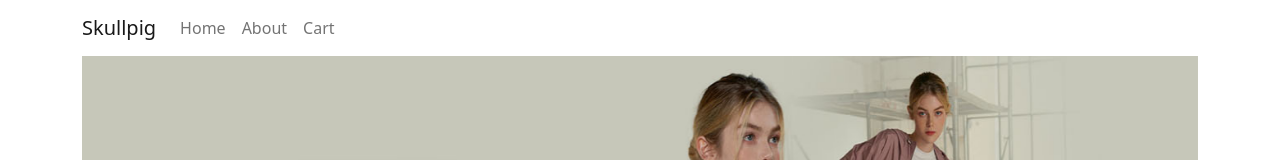
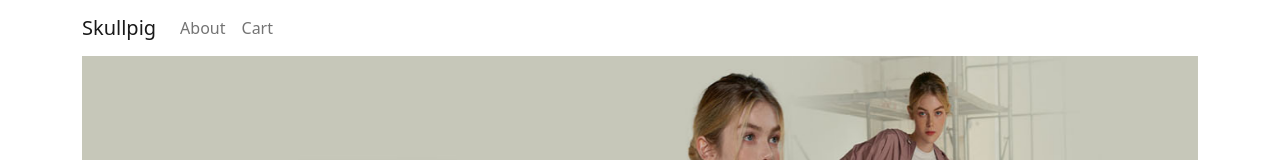
Before and after one commit to hyewonkim1/react-project, a React (Create React App) app: page / in a window 1280 px wide. Shown: the top 160 px of the page. Built offline with nearby package versions, Linux system fonts and the light colour scheme.

Commit message:
react ver5

```diff
--- a/src/App.js
+++ b/src/App.js
@@ -47,7 +47,6 @@ function App() {
         <Container>
           <Navbar.Brand style={{cursor:'pointer'}} onClick={()=>{navigate('/')}}>Skullpig</Navbar.Brand>
           <Nav className="me-auto">
-            <Nav.Link onClick={()=>{navigate('/')}}>Home</Nav.Link>
             <Nav.Link onClick={()=>{navigate('/about')}}>About</Nav.Link>
             <Nav.Link onClick={()=>{navigate('/cart')}}>Cart</Nav.Link>
           </Nav>
--- a/src/pages/newData.js
+++ b/src/pages/newData.js
@@ -173,7 +173,7 @@ const newData = [
     image: process.env.PUBLIC_URL+'/images/new_08.png',
     color:'',
     review: '리뷰 186',
-    title: '브리즈 하프넥 롱슬리브 티쳐츠 쏘일브라운',
+    title: '브리즈 하프넥 롱슬리브 티쳐츠 브라운',
     price: 128000,
     saleprice: 65000,
     textbox:'',
```
